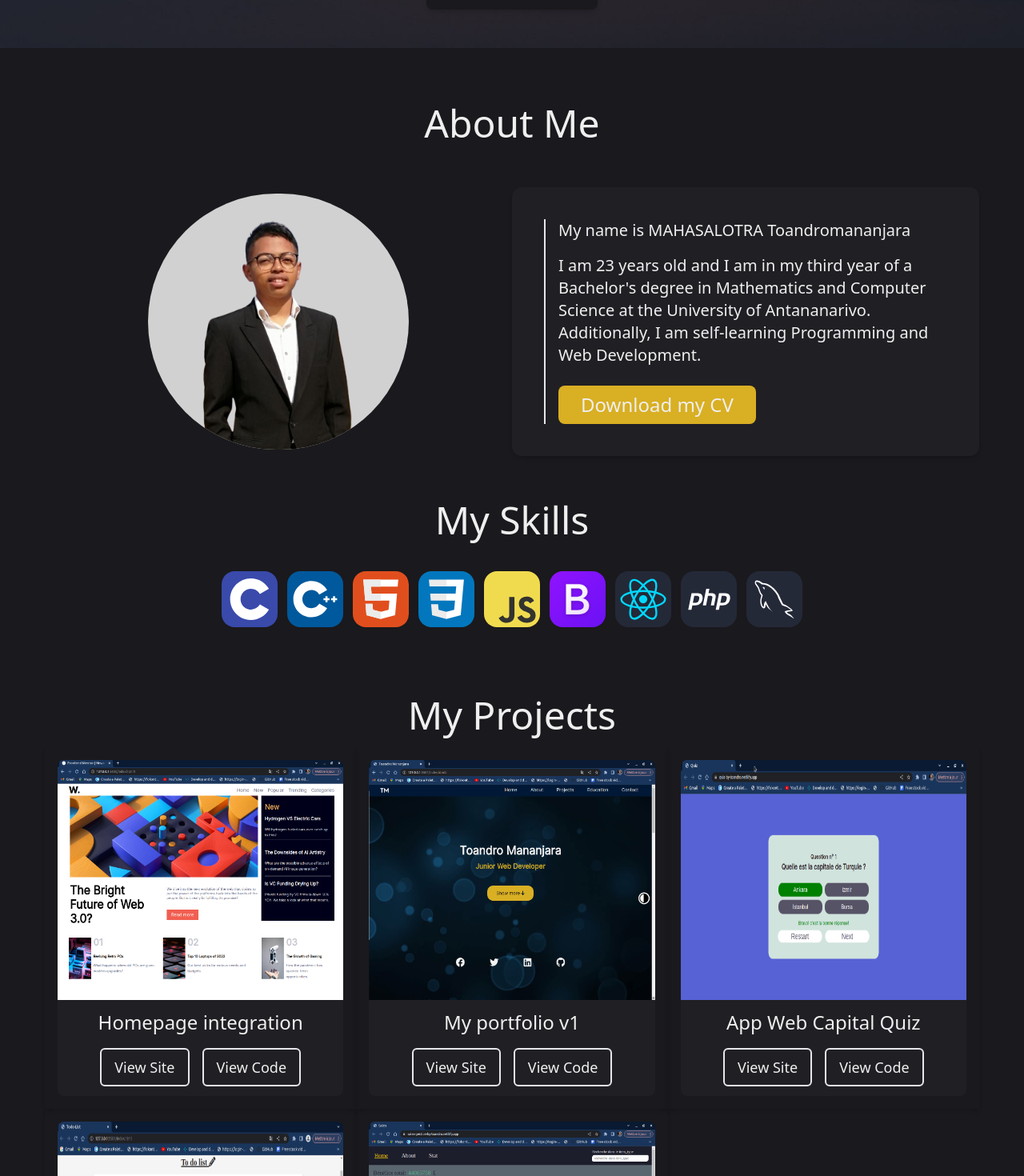
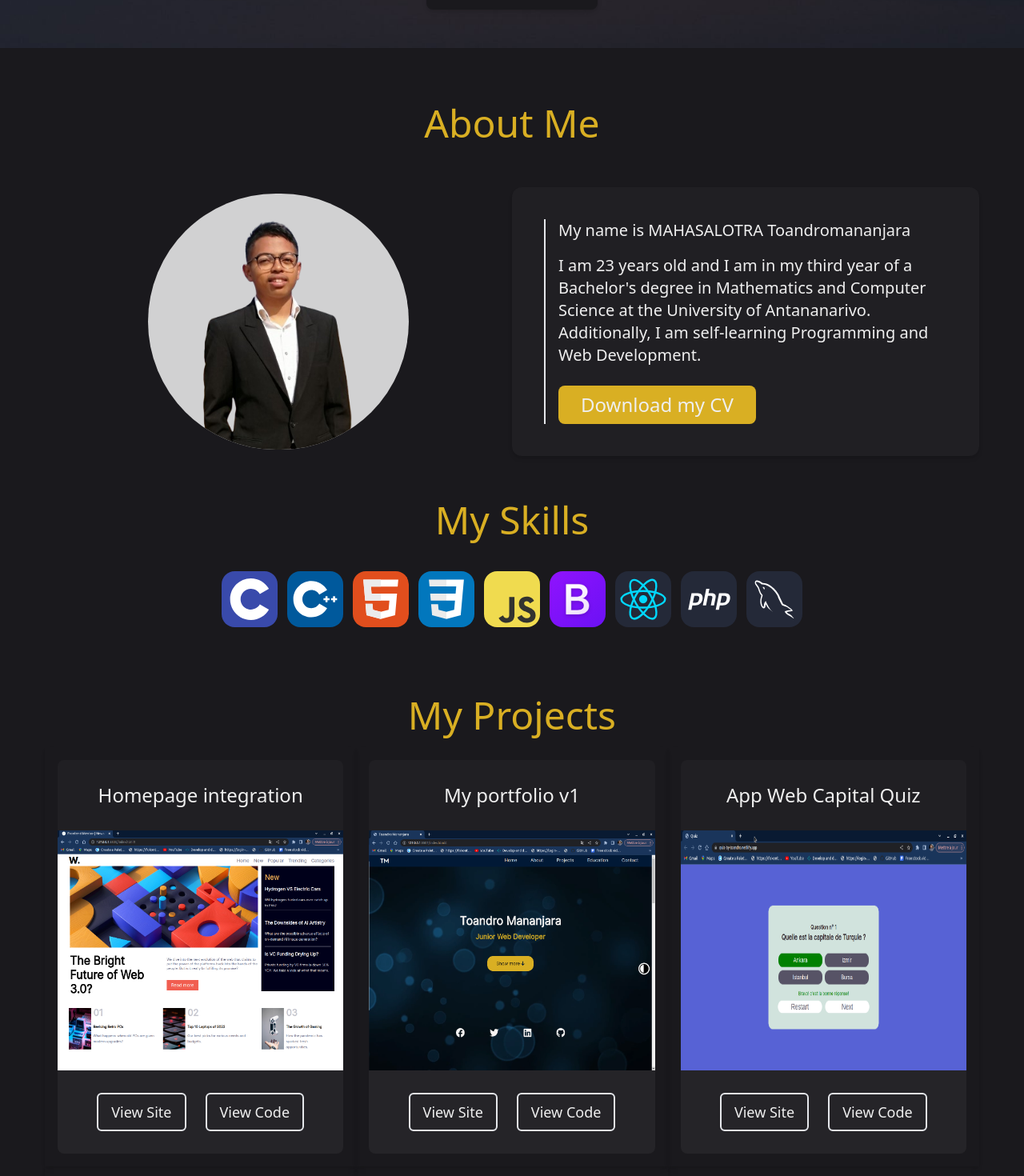
Before and after one commit to ToandroMananjara/portfolio-v2, a React (Vite) app: page / in a window 1280 px wide. Shown: the part 740-2210 px from the top of the page at 80% size. Built offline with nearby package versions, Linux system fonts and the light colour scheme.

Commit message:
card projet et couleur de titre modifié

```diff
--- a/src/components/About.jsx
+++ b/src/components/About.jsx
@@ -67,7 +67,9 @@ function About({ handleMenu, orderPopUp }) {
       className=" pt-[70px] px-4 sm:px-10 md:px-14"
       onClick={() => orderPopUp && handleMenu()}
     >
-      <h1 className=" m-4 md:m-0 text-center text-3xl md:text-5xl">About Me</h1>
+      <h1 className=" m-4 md:m-0 text-yellow_primary text-center text-3xl md:text-5xl">
+        About Me
+      </h1>
       <div className=" flex md:flex-row gap-y-2 flex-col py:6 md:my-14 w-full">
         <div className="md:w-1/2 flex justify-center items-center mb-4 md:mb-0">
           <img
@@ -101,7 +103,7 @@ function About({ handleMenu, orderPopUp }) {
         </div>
       </div>
       <div className="">
-        <h1 className=" text-center text-3xl md:text-5xl m-4 md:m-0">
+        <h1 className="text-yellow_primary text-center text-3xl md:text-5xl m-4 md:m-0">
           My Skills
         </h1>
 
--- a/src/components/Project.jsx
+++ b/src/components/Project.jsx
@@ -53,12 +53,16 @@ function Project({ handleMenu, orderPopUp }) {
   ];
   return (
     <div id="projects" className="pt-[70px] px-4 sm:px-10 md:px-14">
-      <h1 className=" mb-4  text-center text-3xl md:text-5xl">My Projects</h1>
+      <h1 className=" mb-4 text-yellow_primary text-center text-3xl md:text-5xl">
+        My Projects
+      </h1>
 
       <div className="w-full flex flex-wrap">
         {projects.map((project, index) => (
           <div className="group text-white_primary  w-full sm:w-1/2 xl:w-1/3 p-4 shadow-md cursor-pointer">
-            <div className="rounded-lg  overflow-hidden ">
+            <div className="rounded-lg  overflow-hidden bg-[rgba(136,136,136,.05)]  ">
+              <h1 className="text-2xl text-center py-7 ">{project.title}</h1>
+
               <div className="overflow-hidden ">
                 <img
                   src={project.name}
@@ -67,9 +71,9 @@ function Project({ handleMenu, orderPopUp }) {
                   className="h-[200px] lg:h-[300px] w-full group-hover:scale-110 transition-all duration-300 ease-in-out"
                 />
               </div>
-              <div className="bg-[rgba(136,136,136,.05)] p-3">
-                <h1 className="text-2xl text-center pb-4 ">{project.title}</h1>
-                <div className="flex justify-center gap-4 ">
+              <div className="bg-[rgba(136,136,136,.05)] px-3">
+                {/* <h1 className="text-2xl text-center pb-4 ">{project.title}</h1> */}
+                <div className="flex justify-center gap-x-6 py-7">
                   <a
                     href={project.site_link}
                     target="blank_"
```
